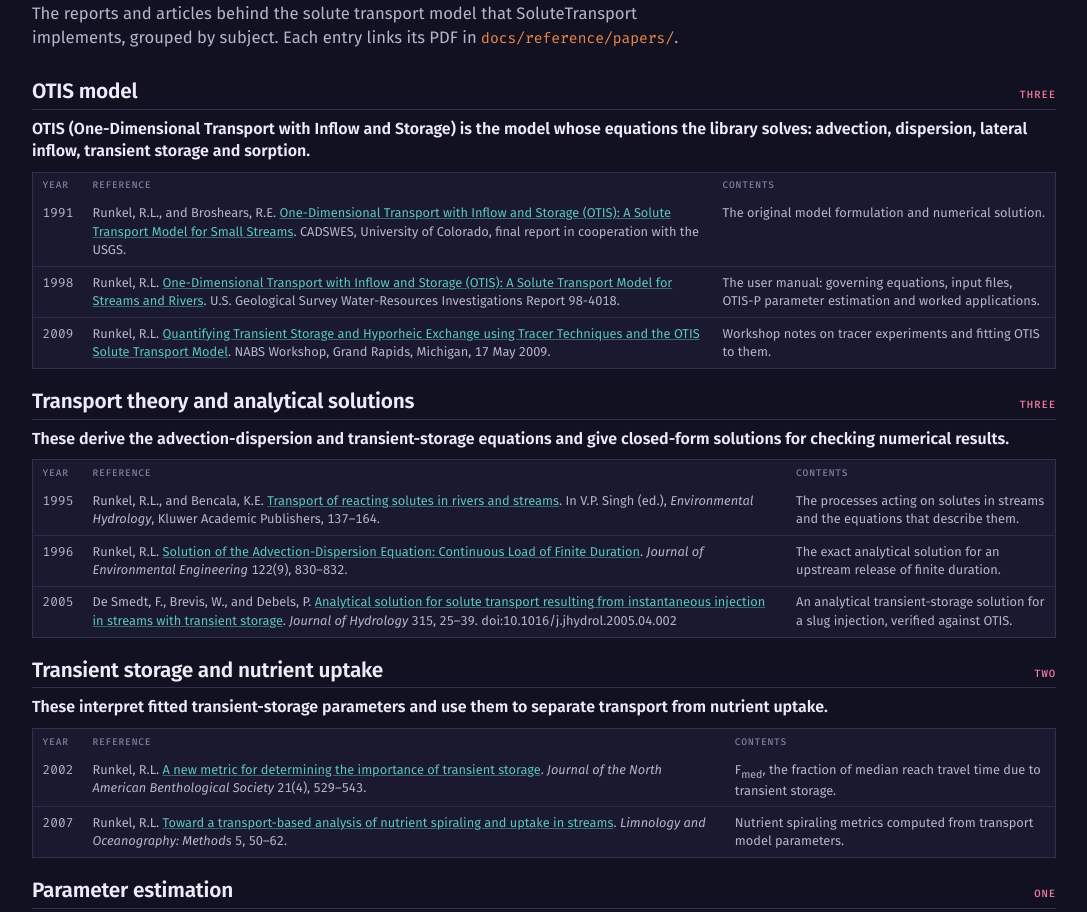
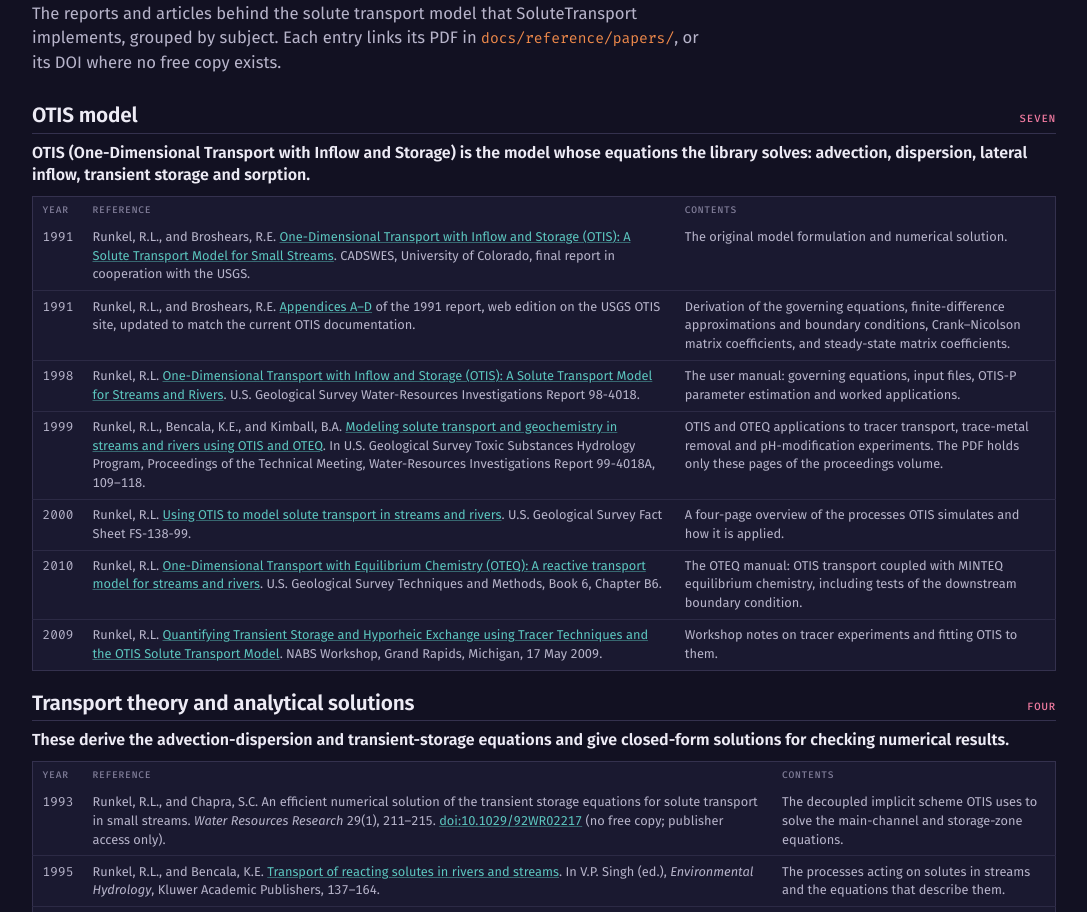
Before and after one commit to straussna/SoluteTransport, a plain HTML site: page docs/reference/papers.html in a window 1280 px wide. Shown: the part 197-1109 px from the top of the page, without its empty margins (96-1183 px from the left). Drawn offline with Linux system fonts and the light colour scheme.

Commit message:
Add OTIS appendices, OTEQ manual and related USGS documents to the papers page

```diff
--- a/docs/reference/papers.html
+++ b/docs/reference/papers.html
@@ -33,18 +33,22 @@
     <header>
       <p class="eyebrow">Reference · papers</p>
       <h1>Papers</h1>
-      <p class="standfirst">The reports and articles behind the solute transport model that SoluteTransport implements, grouped by subject. Each entry links its PDF in <code>docs/reference/papers/</code>.</p>
+      <p class="standfirst">The reports and articles behind the solute transport model that SoluteTransport implements, grouped by subject. Each entry links its PDF in <code>docs/reference/papers/</code>, or its DOI where no free copy exists.</p>
     </header>
 
     <section id="otis">
-      <div class="section-head"><h2>OTIS model</h2><span class="count">three</span></div>
+      <div class="section-head"><h2>OTIS model</h2><span class="count">seven</span></div>
       <p class="takeaway">OTIS (One-Dimensional Transport with Inflow and Storage) is the model whose equations the library solves: advection, dispersion, lateral inflow, transient storage and sorption.</p>
       <div class="table-wrap">
         <table>
           <thead><tr><th>Year</th><th>Reference</th><th>Contents</th></tr></thead>
           <tbody>
             <tr><td class="n">1991</td><td>Runkel, R.L., and Broshears, R.E. <a href="papers/runkel-broshears-1991-otis-cadswes-report.pdf">One-Dimensional Transport with Inflow and Storage (OTIS): A Solute Transport Model for Small Streams</a>. CADSWES, University of Colorado, final report in cooperation with the USGS.</td><td>The original model formulation and numerical solution.</td></tr>
+            <tr><td class="n">1991</td><td>Runkel, R.L., and Broshears, R.E. <a href="papers/runkel-broshears-otis-appendices-a-d.pdf">Appendices A–D</a> of the 1991 report, web edition on the USGS OTIS site, updated to match the current OTIS documentation.</td><td>Derivation of the governing equations, finite-difference approximations and boundary conditions, Crank–Nicolson matrix coefficients, and steady-state matrix coefficients.</td></tr>
             <tr><td class="n">1998</td><td>Runkel, R.L. <a href="papers/runkel-1998-otis-usgs-wrir-98-4018.pdf">One-Dimensional Transport with Inflow and Storage (OTIS): A Solute Transport Model for Streams and Rivers</a>. U.S. Geological Survey Water-Resources Investigations Report 98-4018.</td><td>The user manual: governing equations, input files, OTIS-P parameter estimation and worked applications.</td></tr>
+            <tr><td class="n">1999</td><td>Runkel, R.L., Bencala, K.E., and Kimball, B.A. <a href="papers/runkel-bencala-kimball-1999-otis-oteq.pdf">Modeling solute transport and geochemistry in streams and rivers using OTIS and OTEQ</a>. In U.S. Geological Survey Toxic Substances Hydrology Program, Proceedings of the Technical Meeting, Water-Resources Investigations Report 99-4018A, 109–118.</td><td>OTIS and OTEQ applications to tracer transport, trace-metal removal and pH-modification experiments. The PDF holds only these pages of the proceedings volume.</td></tr>
+            <tr><td class="n">2000</td><td>Runkel, R.L. <a href="papers/runkel-2000-otis-fact-sheet-fs-138-99.pdf">Using OTIS to model solute transport in streams and rivers</a>. U.S. Geological Survey Fact Sheet FS-138-99.</td><td>A four-page overview of the processes OTIS simulates and how it is applied.</td></tr>
+            <tr><td class="n">2010</td><td>Runkel, R.L. <a href="papers/runkel-2010-oteq-usgs-tm-6-b6.pdf">One-Dimensional Transport with Equilibrium Chemistry (OTEQ): A reactive transport model for streams and rivers</a>. U.S. Geological Survey Techniques and Methods, Book 6, Chapter B6.</td><td>The OTEQ manual: OTIS transport coupled with MINTEQ equilibrium chemistry, including tests of the downstream boundary condition.</td></tr>
             <tr><td class="n">2009</td><td>Runkel, R.L. <a href="papers/runkel-2009-otis-nabs-workshop.pdf">Quantifying Transient Storage and Hyporheic Exchange using Tracer Techniques and the OTIS Solute Transport Model</a>. NABS Workshop, Grand Rapids, Michigan, 17 May 2009.</td><td>Workshop notes on tracer experiments and fitting OTIS to them.</td></tr>
           </tbody>
         </table>
@@ -52,12 +56,13 @@
     </section>
 
     <section id="theory">
-      <div class="section-head"><h2>Transport theory and analytical solutions</h2><span class="count">three</span></div>
+      <div class="section-head"><h2>Transport theory and analytical solutions</h2><span class="count">four</span></div>
       <p class="takeaway">These derive the advection-dispersion and transient-storage equations and give closed-form solutions for checking numerical results.</p>
       <div class="table-wrap">
         <table>
           <thead><tr><th>Year</th><th>Reference</th><th>Contents</th></tr></thead>
           <tbody>
+            <tr><td class="n">1993</td><td>Runkel, R.L., and Chapra, S.C. An efficient numerical solution of the transient storage equations for solute transport in small streams. <i>Water Resources Research</i> 29(1), 211–215. <a href="https://doi.org/10.1029/92WR02217">doi:10.1029/92WR02217</a> (no free copy; publisher access only).</td><td>The decoupled implicit scheme OTIS uses to solve the main-channel and storage-zone equations.</td></tr>
             <tr><td class="n">1995</td><td>Runkel, R.L., and Bencala, K.E. <a href="papers/runkel-bencala-1995-reacting-solutes.pdf">Transport of reacting solutes in rivers and streams</a>. In V.P. Singh (ed.), <i>Environmental Hydrology</i>, Kluwer Academic Publishers, 137–164.</td><td>The processes acting on solutes in streams and the equations that describe them.</td></tr>
             <tr><td class="n">1996</td><td>Runkel, R.L. <a href="papers/runkel-1996-ade-finite-duration.pdf">Solution of the Advection-Dispersion Equation: Continuous Load of Finite Duration</a>. <i>Journal of Environmental Engineering</i> 122(9), 830–832.</td><td>The exact analytical solution for an upstream release of finite duration.</td></tr>
             <tr><td class="n">2005</td><td>De Smedt, F., Brevis, W., and Debels, P. <a href="papers/de-smedt-2005-transient-storage-analytical.pdf">Analytical solution for solute transport resulting from instantaneous injection in streams with transient storage</a>. <i>Journal of Hydrology</i> 315, 25–39. doi:10.1016/j.jhydrol.2005.04.002</td><td>An analytical transient-storage solution for a slug injection, verified against OTIS.</td></tr>
@@ -81,13 +86,14 @@
     </section>
 
     <section id="estimation">
-      <div class="section-head"><h2>Parameter estimation</h2><span class="count">one</span></div>
+      <div class="section-head"><h2>Parameter estimation</h2><span class="count">two</span></div>
       <p class="takeaway">OTIS-P estimates transport parameters with the nonlinear least squares routines of STARPAC.</p>
       <div class="table-wrap">
         <table>
           <thead><tr><th>Year</th><th>Reference</th><th>Contents</th></tr></thead>
           <tbody>
             <tr><td class="n">1983</td><td>Donaldson, J.R., and Tryon, P.V. <a href="papers/donaldson-tryon-1983-starpac-nonlinear-least-squares.pdf">Nonlinear Least Squares Regression Using STARPAC: The Standards Time Series and Regression Package</a>. National Bureau of Standards Technical Note 1068-2.</td><td>The STARPAC nonlinear least squares library and its input conventions.</td></tr>
+            <tr><td class="n">1990</td><td>Donaldson, J.R., and Tryon, P.V. <a href="papers/donaldson-tryon-1990-starpac-users-guide-nbsir-86-3448.pdf">User's Guide to STARPAC: The Standards Time Series and Regression Package</a>. National Institute of Standards and Technology Internal Report NBSIR 86-3448, text revised 15 March 1990. Excerpt hosted on the USGS OTIS site.</td><td>The portions of the STARPAC guide that apply to OTIS-P.</td></tr>
           </tbody>
         </table>
       </div>
```
Also changed, not shown: 5 other files.
